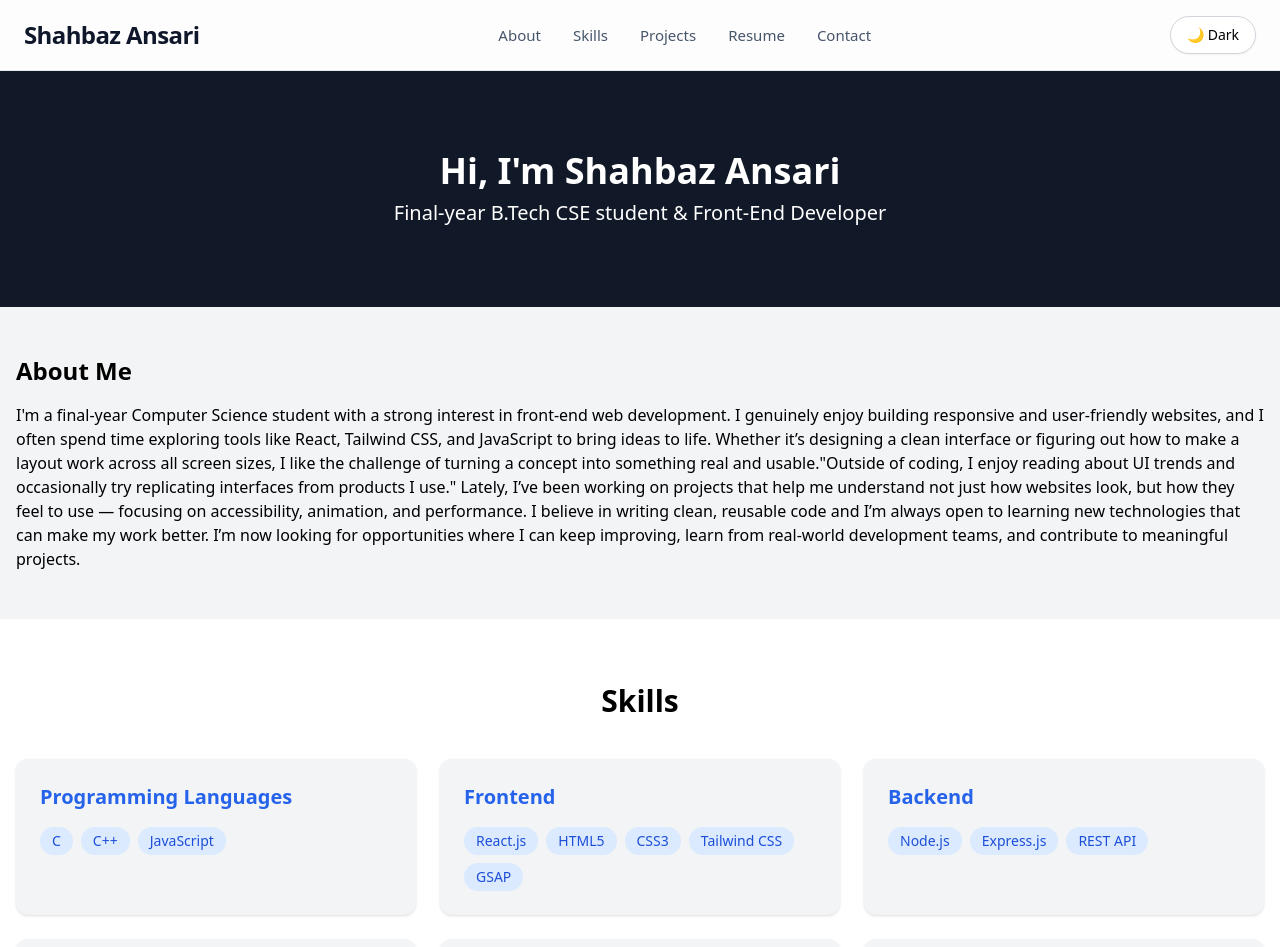
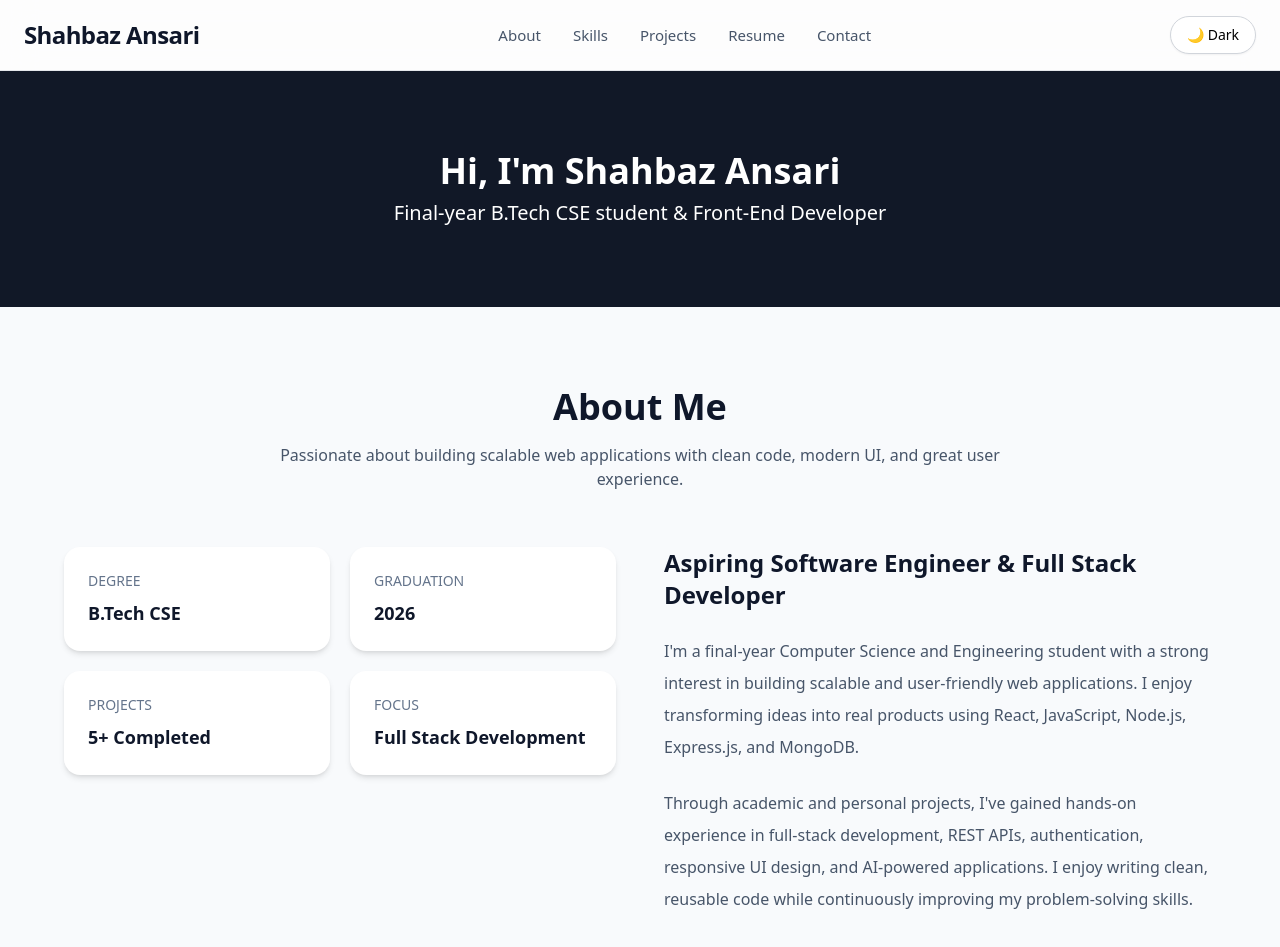
Before and after one commit to Shahbaz9832/My-Portfolio, a React (Vite) app: page / in a window 1280 px wide. Shown: the top 947 px of the page. Built offline with nearby package versions, Linux system fonts and the light colour scheme.

Commit message:
Revise About component layout and details
Refactor About component to enhance structure and content.

```diff
--- a/src/components/About.jsx
+++ b/src/components/About.jsx
@@ -1,12 +1,79 @@
-const About = () => (
-  <section id="about" className="container mx-auto py-12 px-4 ">
-    <h3 className="text-2xl font-semibold mb-4">About Me</h3>
-    <p>
-      I'm a final-year Computer Science student with a strong interest in front-end web development. I genuinely enjoy building responsive and user-friendly websites, and I often spend time exploring tools like React, Tailwind CSS, and JavaScript to bring ideas to life. Whether it’s designing a clean interface or figuring out how to make a layout work across all screen sizes, I like the challenge of turning a concept into something real and usable."Outside of coding, I enjoy reading about UI trends and occasionally try replicating interfaces from products I use."
-      Lately, I’ve been working on projects that help me understand not just how websites look, but how they feel to use — focusing on accessibility, animation, and performance. I believe in writing clean, reusable code and I’m always open to learning new technologies that can make my work better. I’m now looking for opportunities where I can keep improving, learn from real-world development teams, and contribute to meaningful projects.
+const highlights = [
+  { title: "Degree", value: "B.Tech CSE" },
+  { title: "Graduation", value: "2026" },
+  { title: "Projects", value: "5+ Completed" },
+  { title: "Focus", value: "Full Stack Development" },
+];
 
-    </p>
-  </section>
-);
+const About = () => {
+  return (
+    <section
+      id="about"
+      className="bg-slate-50 dark:bg-slate-900 py-20 px-6 transition-colors"
+    >
+      <div className="container mx-auto max-w-6xl">
+        <h2 className="text-4xl font-bold text-center text-slate-900 dark:text-white mb-4">
+          About Me
+        </h2>
+
+        <p className="text-center text-slate-600 dark:text-slate-400 max-w-3xl mx-auto mb-14">
+          Passionate about building scalable web applications with clean code,
+          modern UI, and great user experience.
+        </p>
+
+        <div className="grid lg:grid-cols-2 gap-12 items-start">
+          {/* Left */}
+          <div className="grid grid-cols-2 gap-5">
+            {highlights.map((item, index) => (
+              <div
+                key={index}
+                className="bg-white dark:bg-slate-800 rounded-2xl p-6 shadow-md hover:shadow-xl transition-all duration-300"
+              >
+                <h3 className="text-sm font-medium text-slate-500 dark:text-slate-400 uppercase">
+                  {item.title}
+                </h3>
+
+                <p className="mt-2 text-lg font-bold text-slate-900 dark:text-white">
+                  {item.value}
+                </p>
+              </div>
+            ))}
+          </div>
+
+          {/* Right */}
+          <div>
+            <h3 className="text-2xl font-bold text-slate-900 dark:text-white mb-6">
+              Aspiring Software Engineer & Full Stack Developer
+            </h3>
+
+            <div className="space-y-6 text-slate-600 dark:text-slate-300 leading-8">
+              <p>
+                I'm a final-year Computer Science and Engineering student with a
+                strong interest in building scalable and user-friendly web
+                applications. I enjoy transforming ideas into real products
+                using React, JavaScript, Node.js, Express.js, and MongoDB.
+              </p>
+
+              <p>
+                Through academic and personal projects, I've gained hands-on
+                experience in full-stack development, REST APIs, authentication,
+                responsive UI design, and AI-powered applications. I enjoy
+                writing clean, reusable code while continuously improving my
+                problem-solving skills.
+              </p>
+
+              <p>
+                I'm currently seeking opportunities as a Software Engineer,
+                Full Stack Developer, Backend Developer, or Java Developer where
+                I can contribute to impactful projects, collaborate with
+                experienced teams, and continue growing as a developer.
+              </p>
+            </div>
+          </div>
+        </div>
+      </div>
+    </section>
+  );
+};
 
 export default About;
```
